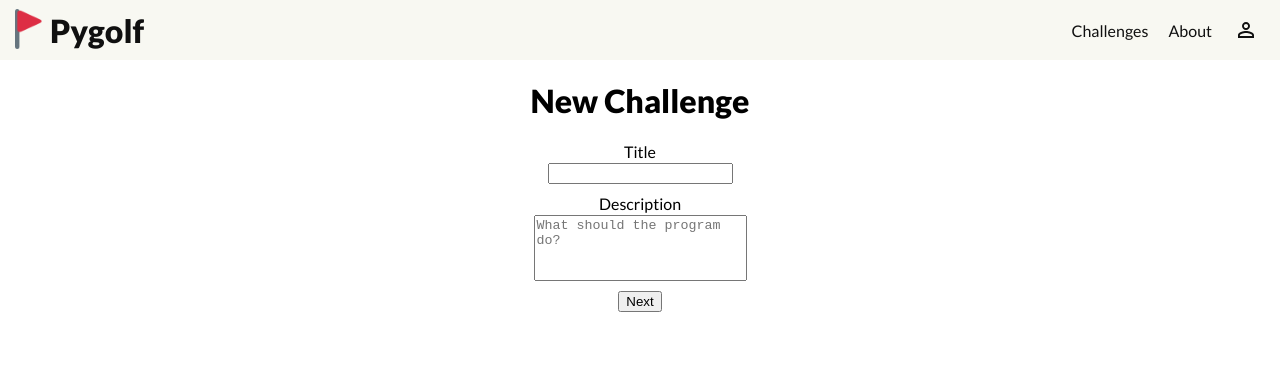
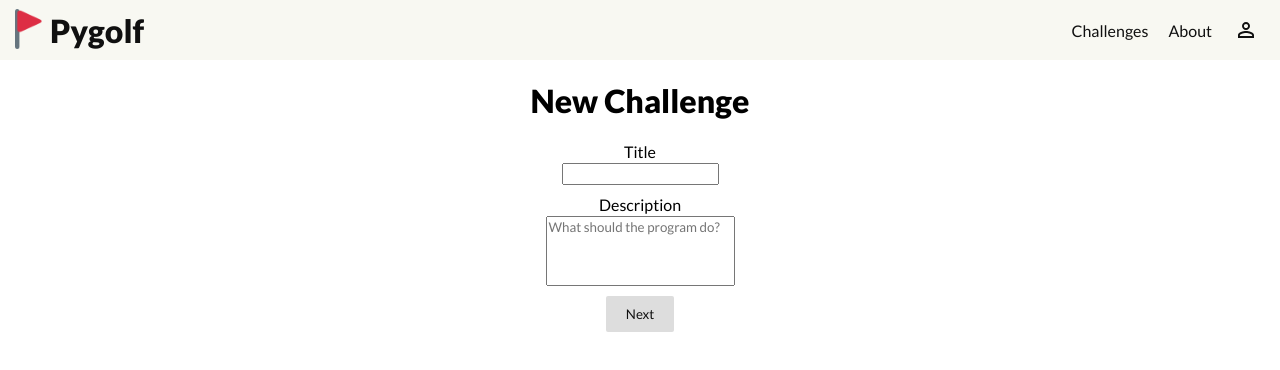
Before and after one commit to CodeWithGames/pygolf, a Next.js app: page /create in a window 1280 px wide. Shown: the top 370 px of the page. Built offline with nearby package versions, Linux system fonts and the light colour scheme; no server answers.

Commit message:
Improve styling.

```diff
--- a/styles/Header.module.css
+++ b/styles/Header.module.css
@@ -20,7 +20,7 @@
 }
 
 .link:hover {
-  color: #2196f3;
+  color: var(--blue);
 }
 
 .iconbutton {
--- a/styles/globals.css
+++ b/styles/globals.css
@@ -1,6 +1,10 @@
 :root {
   --white: #F8F8F2;
   --black: #101010;
+  --blue: #2196f3;
+  --purple: #3f51b5;
+  --gray: #ddd;
+  --darkgray: #999;
 }
 
 * {
@@ -20,12 +24,16 @@ a {
 }
 
 a.url {
-  color: #2196f3;
+  color: var(--blue);
 }
 
 a.url:hover {
-  color: #3f51b5;
+  color: var(--purple);
   text-decoration: underline;
+}
+
+button, textarea, input {
+  font-family: 'Lato', sans-serif;
 }
 
 button {
@@ -52,3 +60,28 @@ textarea {
   border-radius: 5px;
   border: 2px solid var(--black);
 }
+
+.btn {
+  padding: 10px 20px;
+  border: 0;
+  border-radius: 2px;
+  transition: 0.25s;
+}
+
+.btn-primary {
+  background: var(--blue);
+  color: var(--white);
+}
+
+.btn-primary:hover {
+  background: var(--purple);
+}
+
+.btn-secondary {
+  background: var(--gray);
+  color: var(--black);
+}
+
+.btn-secondary:hover {
+  background: var(--darkgray);
+}
```
